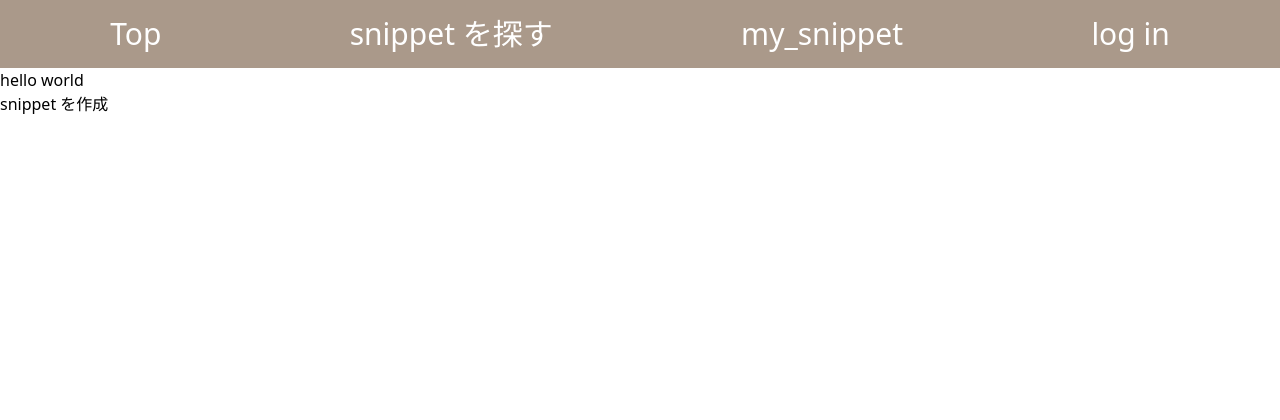
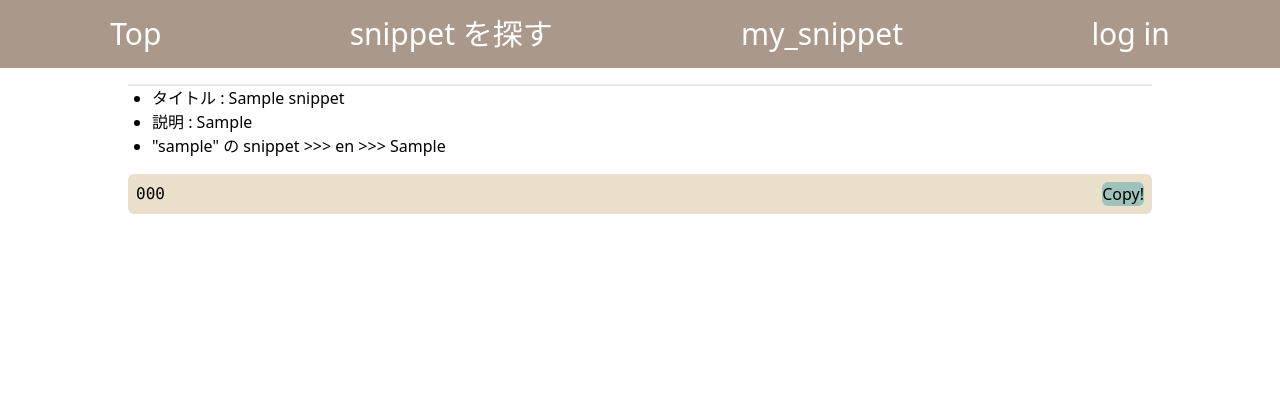
Before and after one commit to ASAP-BYAF/snippet_app, a Django app: page /snippet/ in a window 1280 px wide. Shown: the top 420 px of the page. Run offline with Django 4.2, Linux system fonts and the light colour scheme; tables that the repository leaves empty hold one stand-in row (values such as "Sample post"); style sheets or scripts are compiled from the project's sources.

Commit message:
views.py と index.html を編集しました。
index.html において、すべてのスニペットが表示されるようにしました。
これを実現するために、 snippet_app/views.py のにおいて、 IndexView に ListView を継承し、
model に Snippet を指定しました。

```diff
--- a/snippet_app/views.py
+++ b/snippet_app/views.py
@@ -23,7 +23,10 @@ class GetCustomUserMixin:
         })
         return super().get_context_data(**kwargs)
 
-class IndexView(GetCustomUserMixin, TemplateView):
+class IndexView(GetCustomUserMixin, ListView):
+    model = Snippet
+
+# class IndexView(GetCustomUserMixin, TemplateView):
     template_name = 'snippet_app/index.html'
 
 class SnippetCreateView(LoginRequiredMixin, GetCustomUserMixin, CreateView):
--- a/templates/snippet_app/index.html
+++ b/templates/snippet_app/index.html
@@ -3,8 +3,32 @@
 {% block title %} Index {% endblock %}
 
 {% block contents %}
-<body>
-    <p>hello world</p>
-    <h1><a href="{% url 'snippet_app:create' %}"> snippet を作成 </a></h1>
-</body>
+    {% for i_snippet in object_list %}
+    <div class="mx-auto my-4 w-[80%] border-t-2">
+        <ul class="ml-6 list-disc">
+            <li>タイトル : {{i_snippet.title}}</li>
+            {% if i_snippet.explanation is not None %}
+                <li>説明 : {{i_snippet.explanation | linebreaksbr}}</li>
+            {% endif %}
+            <li>
+                <a href="{% url 'snippet_app:list' %}?person={{i_snippet.type.lang.user.id}}">
+                    "{{i_snippet.type.lang.user.username}}" の snippet
+                </a>
+                >>>
+                <a href="{% url 'snippet_app:list' %}?person={{i_snippet.type.lang.user.id}}&lang={{i_snippet.type.lang.id}}">
+                    {{i_snippet.type.lang.lang}}
+                </a>
+                >>>
+                <a href="{% url 'snippet_app:list' %}?person={{i_snippet.type.lang.user.id}}&lang={{i_snippet.type.lang.id}}&type={{i_snippet.type.id}}">
+                    {{i_snippet.type.type}}
+                </a>
+            </li>
+        </ul>
+        <p class="relative bg-[#eadfca] p-2 my-4 rounded-md">
+            <code>{{i_snippet.code | linebreaksbr}}</code>
+            <button type="button" class="copy-btn absolute top-2 right-2 bg-[#9ec3bc] rounded-md">Copy!</button>
+        </p>
+    </div>
+
+    {% endfor %}
 {% endblock %}
```
